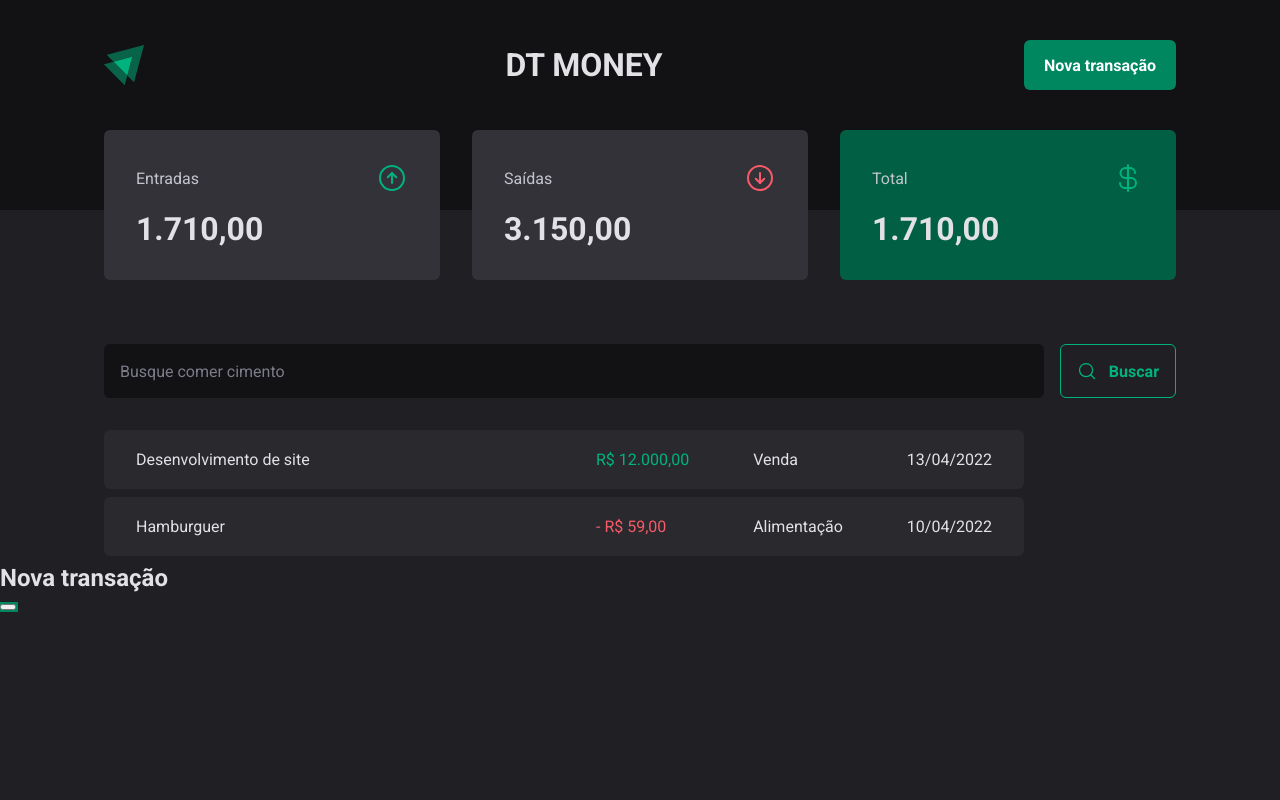
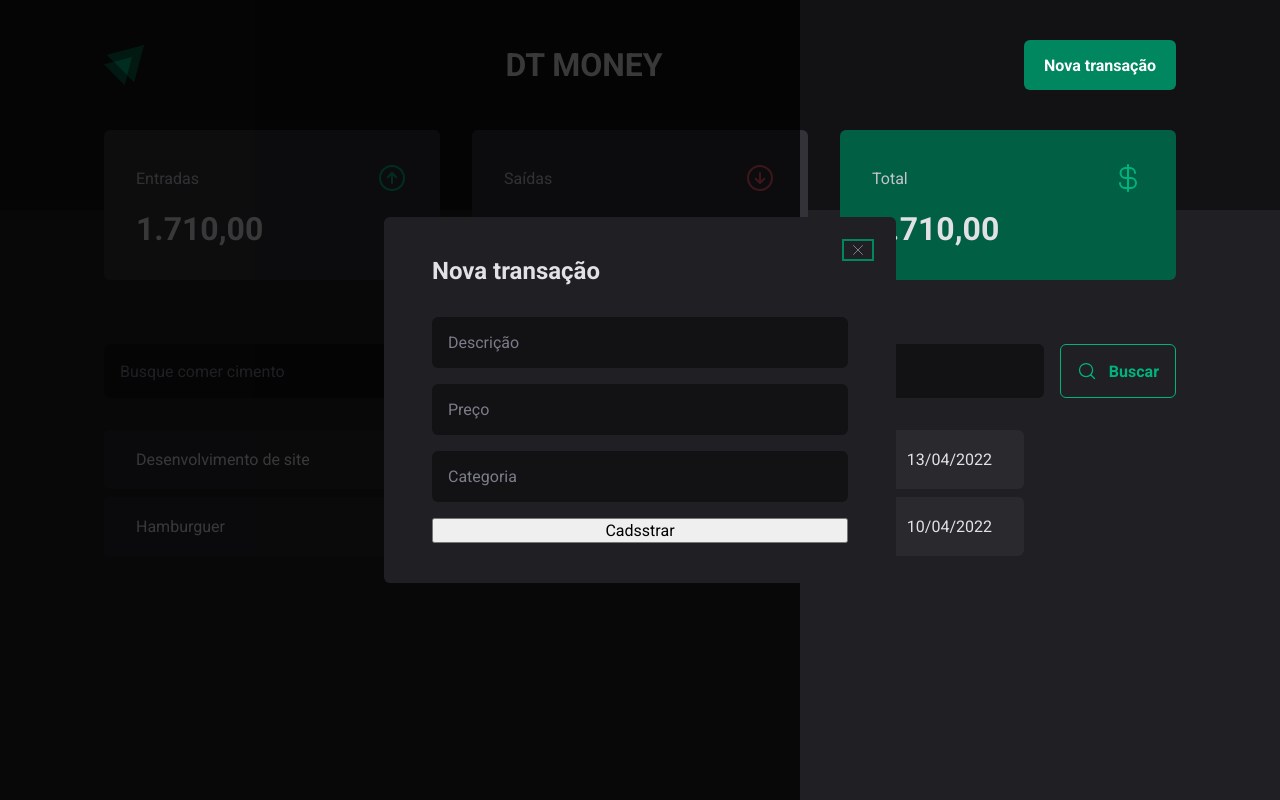
Before and after one commit to BrenoNovais/cash-control, a React (Vite) app: page / in a window 1280 px wide. Both pictures are taken after a click on the button "Nova transação". Built offline with nearby package versions, Linux system fonts and the light colour scheme.

Commit message:
Modal de nova transação

```diff
--- a/package.json
+++ b/package.json
@@ -19,7 +19,7 @@
   "devDependencies": {
     "@types/react": "^18.2.15",
     "@types/react-dom": "^18.2.7",
-    "@types/styled-components": "^5.1.26",
+    "@types/styled-components": "^5.1.34",
     "@typescript-eslint/eslint-plugin": "^6.0.0",
     "@typescript-eslint/parser": "^6.0.0",
     "@vitejs/plugin-react": "^4.0.3",
--- a/src/components/Header/index.tsx
+++ b/src/components/Header/index.tsx
@@ -1,6 +1,8 @@
 import * as Dialog from "@radix-ui/react-dialog";
 import logo from '../../assets/logo-ignite.svg';
+import { NewTransactionModal } from "../NewTransactionModal/indes";
 import { HeaderContainer, HeaderContent, NewTransactionButton } from "./styles";
+
 
 export function Header() {
     return (
@@ -14,14 +16,7 @@
                         <NewTransactionButton>Nova transação</NewTransactionButton>
                     </Dialog.Trigger>
 
-                    <Dialog.Portal>
-                        <Dialog.Overlay></Dialog.Overlay>
-                        <Dialog.Content>
-                            <Dialog.Title>Nova transação</Dialog.Title>
-
-                            <Dialog.Close />
-                        </Dialog.Content>
-                    </Dialog.Portal>
+                    <NewTransactionModal />
                 </Dialog.Root>
 
             </HeaderContent>
--- /dev/null
+++ b/src/components/NewTransactionModal/indes.tsx
@@ -0,0 +1,29 @@
+import * as Dialog from "@radix-ui/react-dialog";
+import { X } from "phosphor-react";
+import { CloseButton, Content, Overlay } from "./styles";
+
+export function NewTransactionModal() {
+    return (
+        <Dialog.Portal>
+            <Overlay />
+            <Content>
+                <Dialog.Title>Nova transação</Dialog.Title>
+
+                <CloseButton>
+                    <X />
+                </CloseButton>
+
+                <form action="">
+                    <input type="text" placeholder="Descrição" required />
+                    <input type="number" placeholder="Preço" required />
+                    <input type="text" placeholder="Categoria" required />
+
+                    <button type="submit">
+                        Cadsstrar
+                    </button>
+                </form>
+
+            </Content>
+        </Dialog.Portal>
+    )
+}
--- /dev/null
+++ b/src/components/NewTransactionModal/styles.ts
@@ -0,0 +1,70 @@
+import * as Dialog from "@radix-ui/react-dialog";
+import styled from "styled-components";
+
+export const Overlay = styled(Dialog.Overlay)`
+    position: fixed;
+    width: 100vh;
+    height: 100vh;
+    inset: 0;
+    background: rgba(0, 0, 0, 0.75);
+`
+
+export const Content = styled(Dialog.Content)`
+    min-width: 32rem;
+    border-radius: 6px;
+    padding: 2.5rem 3rem;
+    background: ${props => props.theme["gray-800"]};
+
+    position: fixed;
+    top: 50%;
+    left: 50%;
+    transform: translate(-50%, -50%);
+
+    form{
+        margin-top: 2rem;
+
+        display: flex;
+        flex-direction: column;
+        gap: 1rem;
+    }
+
+    input{
+        border-radius: 6px;
+        border: 0;
+        background: ${props => props.theme["gray-900"]};
+        color: ${props => props.theme["gray-300"]};
+        padding: 1rem;
+
+        &::placeholder {
+            color: ${props => props.theme["gray-500"]};
+        }
+
+        button[type="submit"] {
+            height: 58px;
+            border: 0;
+            background: ${props => props.theme["green-500"]};
+            color: ${props => props.theme.white};
+            font-weight: bold;
+            padding: 0 1.25rem;
+            border-radius: 6px;
+            margin-top: 1.5rem;
+            cursor: pointer;
+
+            &:hover {
+                background: ${props => props.theme["green-700"]};
+                transition: background-color 0.2s;
+            }
+        }
+    }
+`
+
+export const CloseButton = styled(Dialog.Close)`
+    position: absolute;
+    background: transparent;
+    border: 0;
+    top: 1.5rem;
+    right: 1.5rem;
+    cursor: pointer;
+    color: ${props => props.theme["gray-500"]};
+    line-height: 0;
+`
```
Also changed, not shown: 1 other file (tests, documents, lock files or other folders).
